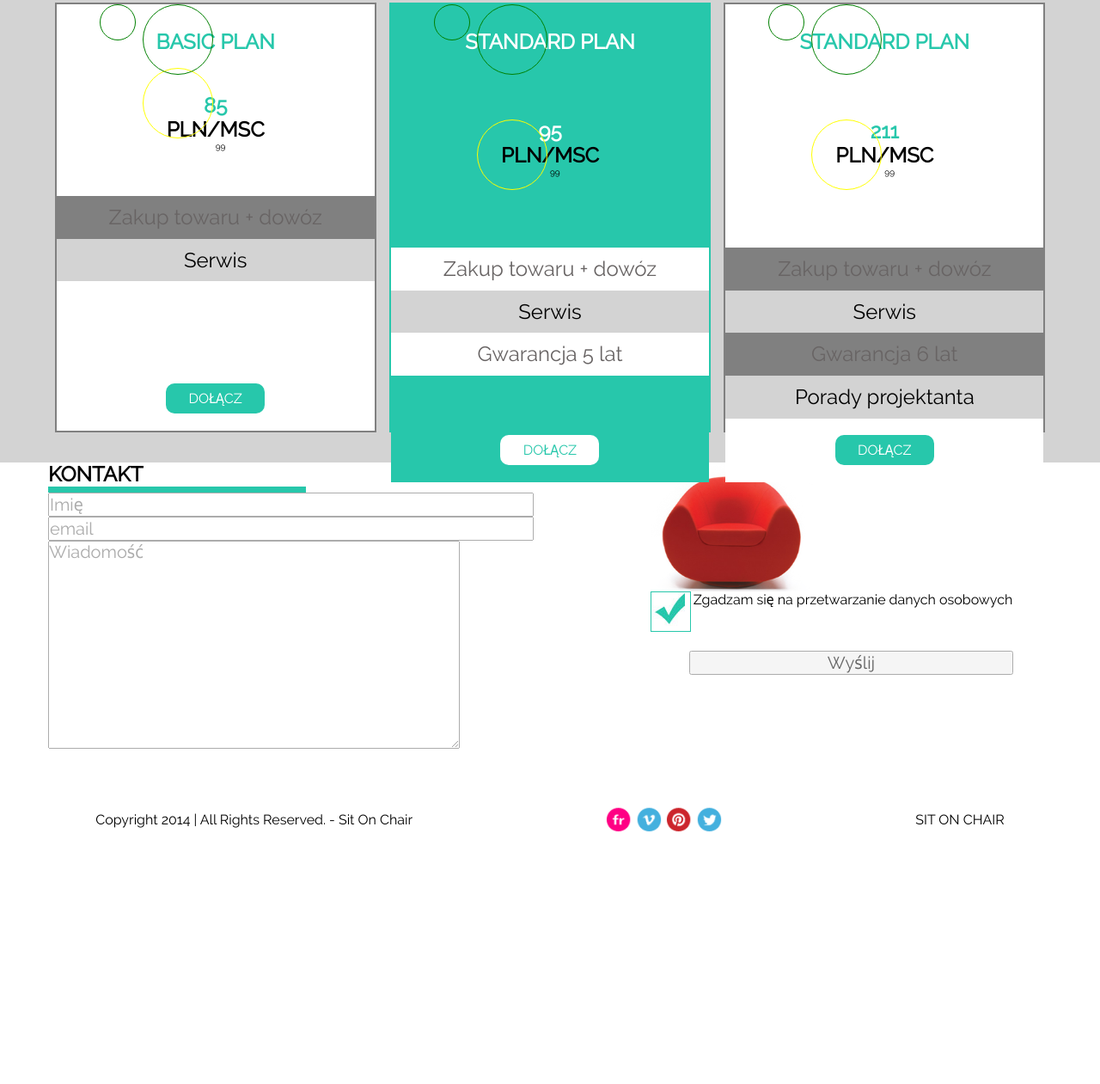
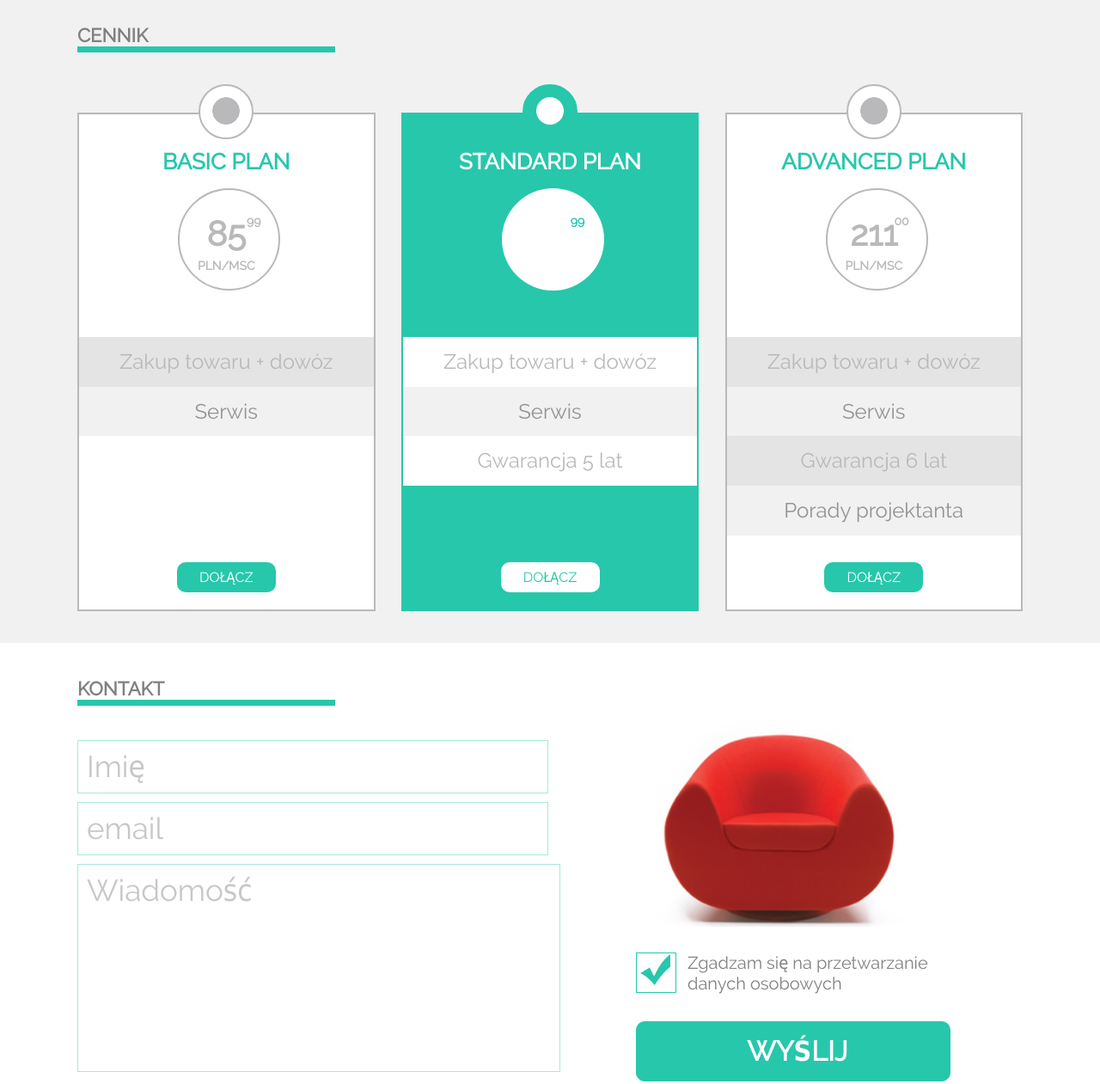
Before and after one commit to marcinho51/Sit_on_Chair, a plain HTML site: page index.html in a window 1280 px wide. Shown: the part 932-2193 px from the top of the page at 86% size. Before the commit the page ends 1900 px from the top, so only its background shows below. Drawn offline with Linux system fonts and the light colour scheme.

Commit message:
CSS almost completed - without dropdown

```diff
--- a/css/style.css
+++ b/css/style.css
@@ -8,7 +8,7 @@
 }
 
 .container {
-    max-width: 1168px;
+    max-width: 1100px;
     margin: 0 auto;
 }
 
@@ -43,10 +43,10 @@ header {
     width: 30%;
 }
 
-.menuLeft h1,
-.menuLeft span {
+.menuLeft h1 {
     font-size: 14px;
     text-transform: uppercase;
+    font-weight: 100;
 }
 
 .menuLeft span {
@@ -87,7 +87,7 @@ header {
     right: 20px;
     height: 100px;
     width: 120px;
-    display: block;
+    display: none;
     background-color: black;
     text-align: left;
     padding-left: 10px;
@@ -118,11 +118,10 @@ header {
     text-decoration: none;
 }
 
-
-/* #dropdown:hover .secondNav {
+#dropdown:hover .secondNav {
     display: block;
     z-index: 1;
-} */
+}
 
 
 /* section chairAndText */
@@ -130,10 +129,8 @@ header {
 .chairAndText {
     margin: 60px 0 0 18px;
     display: flex;
-    justify-content: flex-start;
-    position: relative;
-    height: 450px;
-    background: rgba(255, 255, 255, 1);
+    center justify-contencenter position: relacenter height: 450px;
+    center background: rgba(255, 255, 255, 1);
     background: -moz-linear-gradient(top, rgba(255, 255, 255, 1) 0%, rgba(246, 246, 246, 1) 47%, rgba(237, 237, 237, 1) 100%);
     background: -webkit-gradient(left top, left bottom, color-stop(0%, rgba(255, 255, 255, 1)), color-stop(47%, rgba(246, 246, 246, 1)), color-stop(100%, rgba(237, 237, 237, 1)));
     background: -webkit-linear-gradient(top, rgba(255, 255, 255, 1) 0%, rgba(246, 246, 246, 1) 47%, rgba(237, 237, 237, 1) 100%);
@@ -223,39 +220,40 @@ header {
 
 .chairOptions {
     display: flex;
-    justify-content: space-around;
+    justify-content: space-between;
     height: 300px;
     margin-top: 20px;
 }
 
 .chairClair {
-    width: 32%;
+    width: 31.5%;
     height: 220px;
     background-image: url("../images/box1_img.jpg");
-    background-size: contain;
+    background-size: cover;
     background-repeat: no-repeat;
     position: relative;
 }
 
 .chairMargarita {
-    width: 32%;
+    width: 31.5%;
     height: 220px;
     background-image: url("../images/box2_img.jpg");
-    background-size: contain;
+    background-size: cover;
     background-repeat: no-repeat;
     position: relative;
 }
 
 .textFindInputs {
-    width: 32%;
+    width: 31.5%;
     height: 250px;
-    border: 1px solid lightgray;
+    border: 1px solid #B9B8BA;
+    ;
     padding: 15px 26px;
 }
 
 .opacityChairClair {
     height: 60px;
-    width: 90%;
+    width: 100%;
     background: rgba(255, 255, 255, 0.4);
     position: absolute;
     top: 140px;
@@ -272,7 +270,7 @@ header {
 
 .opacityChairMargarita {
     height: 60px;
-    width: 90%;
+    width: 100%;
     background: rgba(255, 255, 255, 0.4);
     position: absolute;
     top: 140px;
@@ -315,9 +313,17 @@ header {
 /* section prices */
 
 .prices {
-    height: 600px;
+    height: 750px;
     width: 100%;
-    background-color: lightgray;
+    background-color: #F1F1F1;
+    padding-top: 30px;
+}
+
+#headline {
+    text-transform: uppercase;
+    font-size: 22px;
+    color: grey;
+    padding-bottom: 40px;
 }
 
 #headline:after {
@@ -330,17 +336,15 @@ header {
 
 .planOption {
     display: flex;
-    justify-content: space-around;
-    height: 500px;
+    justify-content: space-between;
+    height: 580px;
     margin: 30px 0;
 }
 
 .basicPlan {
-    width: 32%;
-    border: 2px solid grey;
-    display: flex;
-    flex-direction: column;
-    justify-content: space-between;
+    width: 31.5%;
+    border: 2px solid #B9B8BA;
+    ;
     text-align: center;
     position: relative;
     background-color: white;
@@ -348,28 +352,32 @@ header {
 
 .basicPlan:before {
     content: "";
-    height: 40px;
-    width: 40px;
+    height: 30px;
+    width: 30px;
     border-radius: 50%;
-    border: 1px solid green;
+    border: 1px solid #B9B8BA;
+    background-color: #B9B8BA;
     position: absolute;
-    left: 50px;
-    top: 0;
+    left: 155px;
+    top: -20px;
+    z-index: 2;
 }
 
 .basicPlan:after {
     content: "";
-    height: 80px;
-    width: 80px;
+    height: 60px;
+    width: 60px;
     border-radius: 50%;
-    border: 1px solid green;
+    border: 2px solid #B9B8BA;
+    background-color: white;
     position: absolute;
-    left: 100px;
-    top: 0;
+    left: 139px;
+    top: -35px;
+    z-index: 1;
 }
 
 .standardPlan {
-    width: 32%;
+    width: 31.5%;
     border: 2px solid #27c7ab;
     text-align: center;
     position: relative;
@@ -378,29 +386,34 @@ header {
 
 .standardPlan:before {
     content: "";
-    height: 40px;
-    width: 40px;
+    height: 30px;
+    width: 30px;
     border-radius: 50%;
-    border: 1px solid green;
+    border: 1px solid transparent;
+    background-color: white;
     position: absolute;
-    left: 50px;
-    top: 0;
+    left: 155px;
+    top: -20px;
+    z-index: 2;
 }
 
 .standardPlan:after {
     content: "";
-    height: 80px;
-    width: 80px;
+    height: 60px;
+    width: 60px;
     border-radius: 50%;
-    border: 1px solid green;
+    border: 2px solid #27c7ab;
+    background-color: #27c7ab;
     position: absolute;
-    left: 100px;
-    top: 0;
+    left: 139px;
+    top: -35px;
+    z-index: 1;
 }
 
 .advancedPlan {
-    width: 32%;
-    border: 2px solid grey;
+    width: 31.5%;
+    border: 2px solid #B9B8BA;
+    ;
     text-align: center;
     position: relative;
     background-color: white;
@@ -408,41 +421,52 @@ header {
 
 .advancedPlan:before {
     content: "";
-    height: 40px;
-    width: 40px;
+    height: 30px;
+    width: 30px;
     border-radius: 50%;
-    border: 1px solid green;
+    border: 1px solid #B9B8BA;
+    background-color: #B9B8BA;
     position: absolute;
-    left: 50px;
-    top: 0;
+    left: 155px;
+    top: -20px;
+    z-index: 2;
 }
 
 .advancedPlan:after {
     content: "";
-    height: 80px;
-    width: 80px;
+    height: 60px;
+    width: 60px;
     border-radius: 50%;
-    border: 1px solid green;
+    border: 2px solid #B9B8BA;
+    background-color: white;
     position: absolute;
-    left: 100px;
-    top: 0;
+    left: 139px;
+    top: -35px;
+    z-index: 1;
 }
 
-.priceOption:after {
-    content: "99";
+.basicPlan .priceOption:before,
+.advancedPlan .priceOption:before {
+    content: "";
+    height: 115px;
+    width: 115px;
+    border-radius: 50%;
+    border: 2px solid #B9B8BA;
     position: absolute;
-    font-size: 10px;
+    left: 115px;
+    top: 0px;
 }
 
-.priceOption:before {
+.standardPlan .priceOption:before {
     content: "";
-    height: 80px;
-    width: 80px;
+    height: 115px;
+    width: 115px;
     border-radius: 50%;
-    border: 1px solid yellow;
+    border: 2px solid transparent;
     position: absolute;
-    left: 100px;
-    top: 0;
+    left: 115px;
+    top: 0px;
+    background-color: white;
 }
 
 .headlineOption {
@@ -452,31 +476,32 @@ header {
 .priceOption {
     height: 30%;
     position: relative;
+    padding-top: 30px;
 }
 
-.basicPlan h1,
-.advancedPlan h1 {
+.basicPlan .headlineOption,
+.advancedPlan .headlineOption {
     text-transform: uppercase;
     color: #27c7ab;
-    font-size: 24px;
+    font-size: 22px;
     font-weight: 600;
-    margin-top: 30px;
+    padding: 40px 0;
 }
 
-.standardPlan h1 {
+.standardPlan .headlineOption {
     text-transform: uppercase;
     color: white;
-    font-size: 24px;
+    font-size: 22px;
     font-weight: 600;
-    margin-top: 30px
+    padding: 40px 0;
 }
 
 .basicPlan .firstOption,
 .advancedPlan .firstOption {
     height: 10%;
-    background-color: gray;
+    background-color: #e4e4e4;
     font-size: 24px;
-    color: rgb(104, 100, 100);
+    color: #B9B8BA;
     display: flex;
     align-items: center;
     justify-content: center;
@@ -486,7 +511,7 @@ header {
     height: 10%;
     background-color: white;
     font-size: 24px;
-    color: rgb(104, 100, 100);
+    color: #B9B8BA;
     display: flex;
     align-items: center;
     justify-content: center;
@@ -494,18 +519,19 @@ header {
 
 .secondOption {
     height: 10%;
-    background-color: lightgray;
+    background-color: #F1F1F1;
     font-size: 24px;
     display: flex;
     align-items: center;
     justify-content: center;
+    color: rgb(147, 146, 148);
 }
 
 .standardPlan .thirdOption {
     height: 10%;
     background-color: white;
     font-size: 24px;
-    color: rgb(104, 100, 100);
+    color: #B9B8BA;
     display: flex;
     align-items: center;
     justify-content: center;
@@ -513,9 +539,9 @@ header {
 
 .advancedPlan .thirdOption {
     height: 10%;
-    background-color: gray;
+    background-color: #e4e4e4;
     font-size: 24px;
-    color: rgb(104, 100, 100);
+    color: #B9B8BA;
     display: flex;
     align-items: center;
     justify-content: center;
@@ -523,11 +549,12 @@ header {
 
 .fourthOption {
     height: 10%;
-    background-color: lightgray;
+    background-color: #F1F1F1;
     font-size: 24px;
     display: flex;
     align-items: center;
     justify-content: center;
+    color: rgb(147, 146, 148);
 }
 
 .basicPlan .buttonOption {
@@ -547,6 +574,7 @@ header {
 
 .buttonOption {
     display: flex;
+    color: rgba(255, 255, 255, 0.4);
     align-items: flex-end;
     justify-content: center;
 }
@@ -578,23 +606,87 @@ header {
     cursor: pointer;
 }
 
+.basicPlan .priceOption h1,
+.advancedPlan .priceOption h1 {
+    color: #B9B8BA;
+    font-size: 40px;
+    padding-bottom: 5px;
+}
+
+.standardPlan .priceOption h1 {
+    color: #27c7ab;
+    font-size: 40px;
+    padding-bottom: 5px;
+}
+
+.basicPlan .priceOption h2,
+.advancedPlan .priceOption h2 {
+    font-size: 14px;
+    font-weight: 900;
+    color: #B9B8BA;
+}
+
+.standardPlan .priceOption h2 {
+    font-size: 14px;
+    font-weight: 900;
+    color: #27c7ab;
+}
+
+.basicPlan .priceOption:after {
+    content: "99";
+    position: absolute;
+    font-size: 10px;
+    top: 30px;
+    left: 195px;
+    font-size: 14px;
+    color: #B9B8BA;
+    font-weight: 900;
+}
+
+.standardPlan .priceOption:after {
+    content: "99";
+    position: absolute;
+    font-size: 10px;
+    top: 30px;
+    left: 195px;
+    font-size: 14px;
+    color: #27c7ab;
+    font-weight: 900;
+}
+
+.advancedPlan .priceOption:after {
+    content: "00";
+    position: absolute;
+    font-size: 10px;
+    top: 30px;
+    left: 195px;
+    font-size: 14px;
+    color: #B9B8BA;
+    font-weight: 900;
+}
+
 
 /* section chairContact */
 
 .contact {
     display: flex;
-    height: 400px;
+    height: 600px;
 }
 
 .redChair {
     background-image: url("../images/red_chair.png");
-    height: 150px;
+    height: 250px;
     background-size: contain;
     background-repeat: no-repeat;
+    margin-top: 80px;
 }
 
 .contact h1 {
     text-transform: uppercase;
+    padding-top: 40px;
+    padding-bottom: 40px;
+    font-size: 22px;
+    color: grey;
 }
 
 .contact h1:after {
@@ -618,14 +710,26 @@ label {
 }
 
 input {
-    width: 80.6%;
-    font-size: 20px;
-    opacity: 0.6;
+    width: 83.1%;
+    font-size: 35px;
+    opacity: 0.4;
+    border: 1px solid #27c7ab;
+    margin-bottom: 10px;
+    padding-left: 10px;
+    line-height: 60px;
 }
 
 textarea {
-    font-size: 20px;
-    opacity: 0.6;
+    font-size: 35px;
+    opacity: 0.4;
+    border: 1px solid #27c7ab;
+    resize: none;
+    padding-left: 10px;
+    line-height: 60px;
+}
+
+form {
+    position: relative;
 }
 
 #agreeCheckbox {
@@ -637,11 +741,18 @@ textarea {
     width: 40px;
     height: 40px;
     float: left;
+    position: absolute;
+    top: 0;
+    left: -10px;
 }
 
 .class {
     padding-left: 50px;
     position: relative;
+    color: gray;
+    font-size: 20px;
+    width: 85%;
+    margin-top: 30px;
 }
 
 .class:after {
@@ -653,12 +764,26 @@ textarea {
     display: block;
     position: absolute;
     top: 0px;
-    left: 0px;
+    left: -10px;
 }
 
 label[for="send"] {
     padding-top: 50px;
     text-align: center;
+}
+
+input[type="submit"] {
+    color: white;
+    background-color: #27c7ab;
+    opacity: 1;
+    border-radius: 10px;
+    position: absolute;
+    top: 80px;
+    left: -10px;
+    text-transform: uppercase;
+    font-weight: 900;
+    font-size: 32px;
+    height: 70px;
 }
 
 
@@ -668,16 +793,33 @@ footer {
     display: flex;
     justify-content: space-around;
     align-items: center;
+    height: 60px;
+    margin-bottom: 30px;
+    color: rgb(104, 100, 100);
+}
+
+.copyright {
+    width: 38%;
+}
+
+.endParagraph {
+    width: 12%;
 }
 
 #lastParagraph {
     text-transform: uppercase;
+    font-size: 20px;
+}
+
+#lastParagraph span {
+    text-transform: uppercase;
+    font-weight: 900;
 }
 
 .logos {
     display: flex;
     justify-content: space-around;
-    width: 140px;
+    width: 12%;
 }
 
 .logo1 {
@@ -685,6 +827,8 @@ footer {
     height: 30px;
     width: 30px;
     background-size: contain;
+    background-repeat: no-repeat;
+    padding: 0 10px;
 }
 
 .logo2 {
@@ -693,6 +837,7 @@ footer {
     width: 30px;
     background-size: contain;
     padding: 0 10px;
+    background-repeat: no-repeat;
 }
 
 .logo3 {
@@ -701,6 +846,7 @@ footer {
     width: 30px;
     background-size: contain;
     padding: 0 10px;
+    background-repeat: no-repeat;
 }
 
 .logo4 {
@@ -708,4 +854,5 @@ footer {
     height: 30px;
     width: 30px;
     background-size: contain;
+    background-repeat: no-repeat;
 }
--- a/index.html
+++ b/index.html
@@ -121,7 +121,7 @@
                 </article>
                 <article class="advancedPlan">
                     <div class="headlineOption">
-                        <h1>Standard plan</h1>
+                        <h1>Advanced plan</h1>
                     </div>
                     <div class="priceOption">
                         <h1>211</h1>
@@ -159,7 +159,7 @@
                 <label for="UserEmail">
                 <input type="email" name="userEmail" id="email" placeholder="email">
             </label>
-                <textarea name="message" id="" cols="42" rows="10" placeholder="Wiadomość"></textarea>
+                <textarea name="message" id="" cols="29" rows="4" placeholder="Wiadomość"></textarea>
             </form>
         </div>
         <div class="form2">
@@ -186,7 +186,7 @@
             <div class="logo4"></div>
         </div>
         <div class="endParagraph">
-            <p id="lastParagraph">Sit on chair</p>
+            <p id="lastParagraph">Sit <span>on</span> chair</p>
         </div>
     </footer>
 </body>
```
